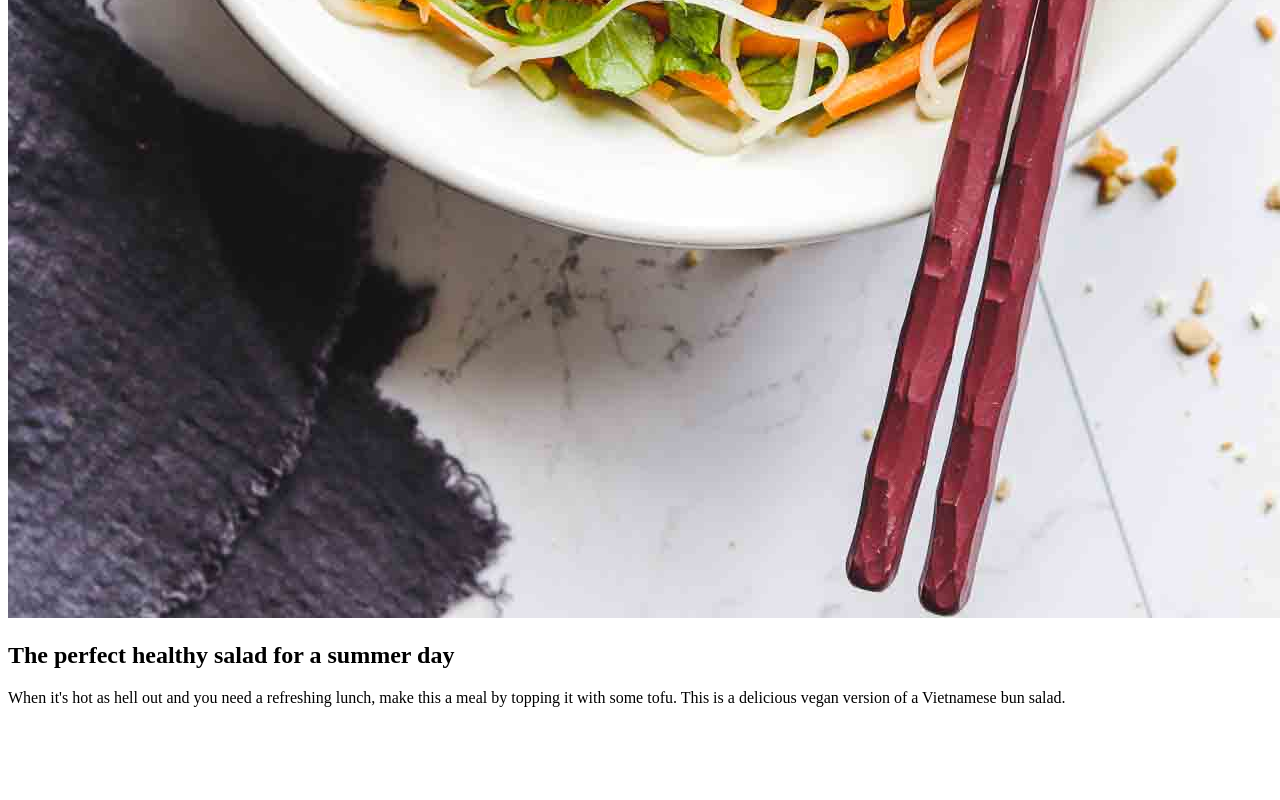
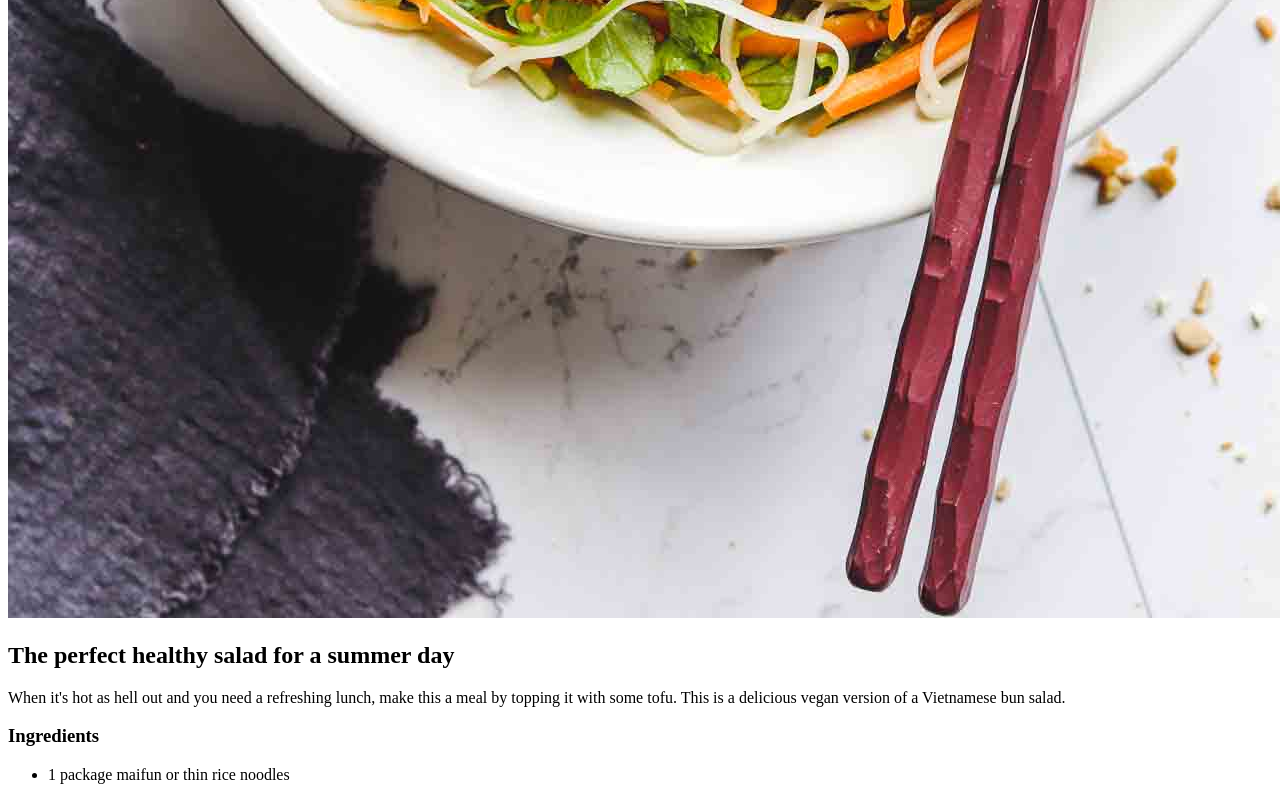
Before and after one commit to Craigf007/odin-recipes, a plain HTML site: page recipes/viet-noodle-salad.html in a window 1280 px wide. Shown: the part 1622-2422 px from the top of the page. Before the commit the page ends 2345 px from the top, so only its background shows below. Drawn offline with Linux system fonts and the light colour scheme.

Commit message:
Start the ingredients list
added the heading for ingredients and started the first line of the ingredients. I wanted to see if I had done this step properly before proceeding with the rest of the list.

```diff
--- a/recipes/viet-noodle-salad.html
+++ b/recipes/viet-noodle-salad.html
@@ -8,6 +8,10 @@
    <h1>Vietnamese Rice Noodle Salad</h1>
    <img src="../img/viet-noodz.jpg">
    <h2>The perfect healthy salad for a summer day</h2>
-   <p>When it's hot as hell out and you need a refreshing lunch, make this a meal by topping it with some tofu. This is a delicious vegan version of a Vietnamese bun salad.</p>
+        <p>When it's hot as hell out and you need a refreshing lunch, make this a meal by topping it with some tofu. This is a delicious vegan version of a Vietnamese bun salad.</p>
+    <h3>Ingredients</h3>
+    <ul>
+        <li>1 package maifun or thin rice noodles</li>
+    </ul>
 </body>
 </html>
```
